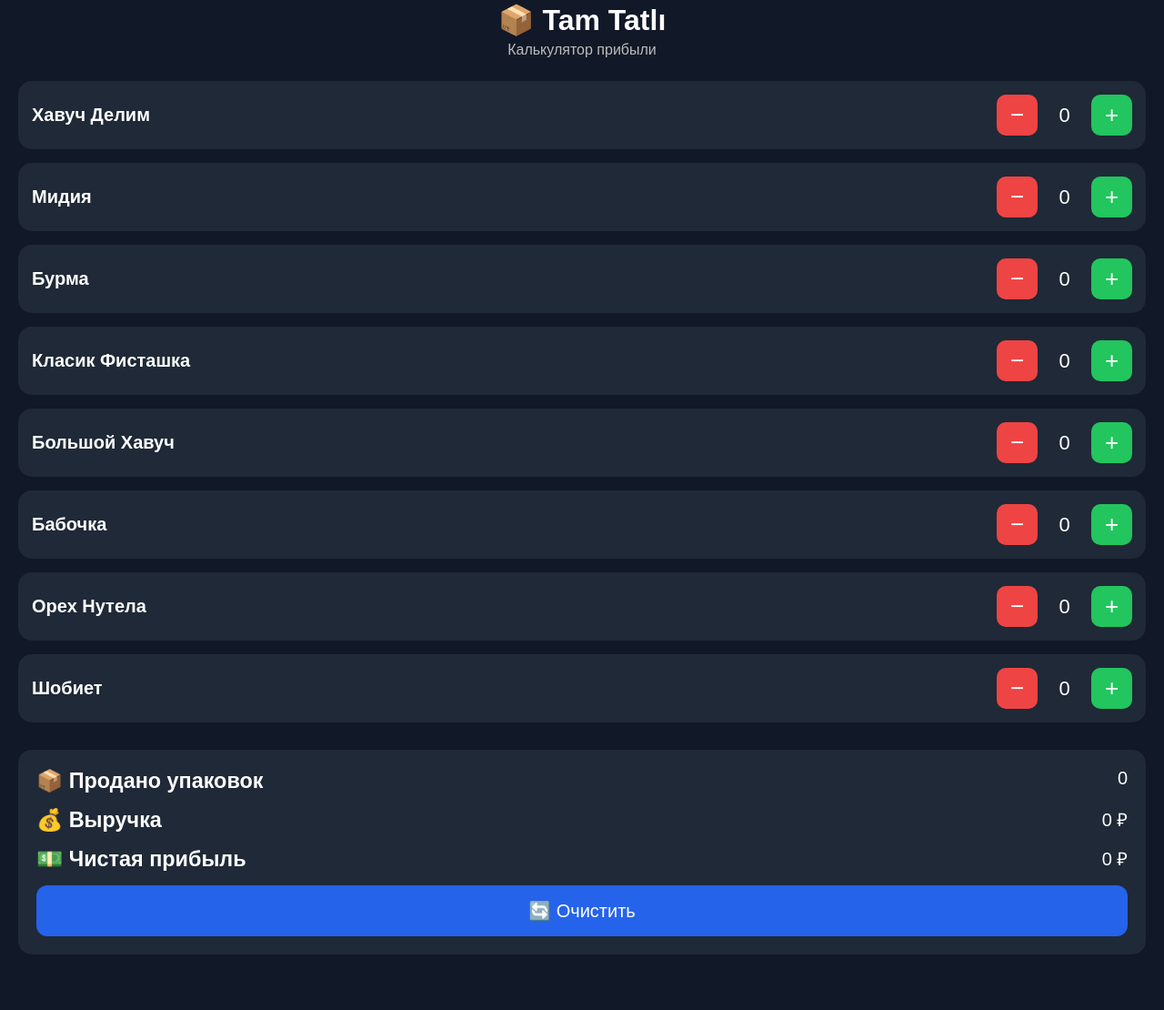
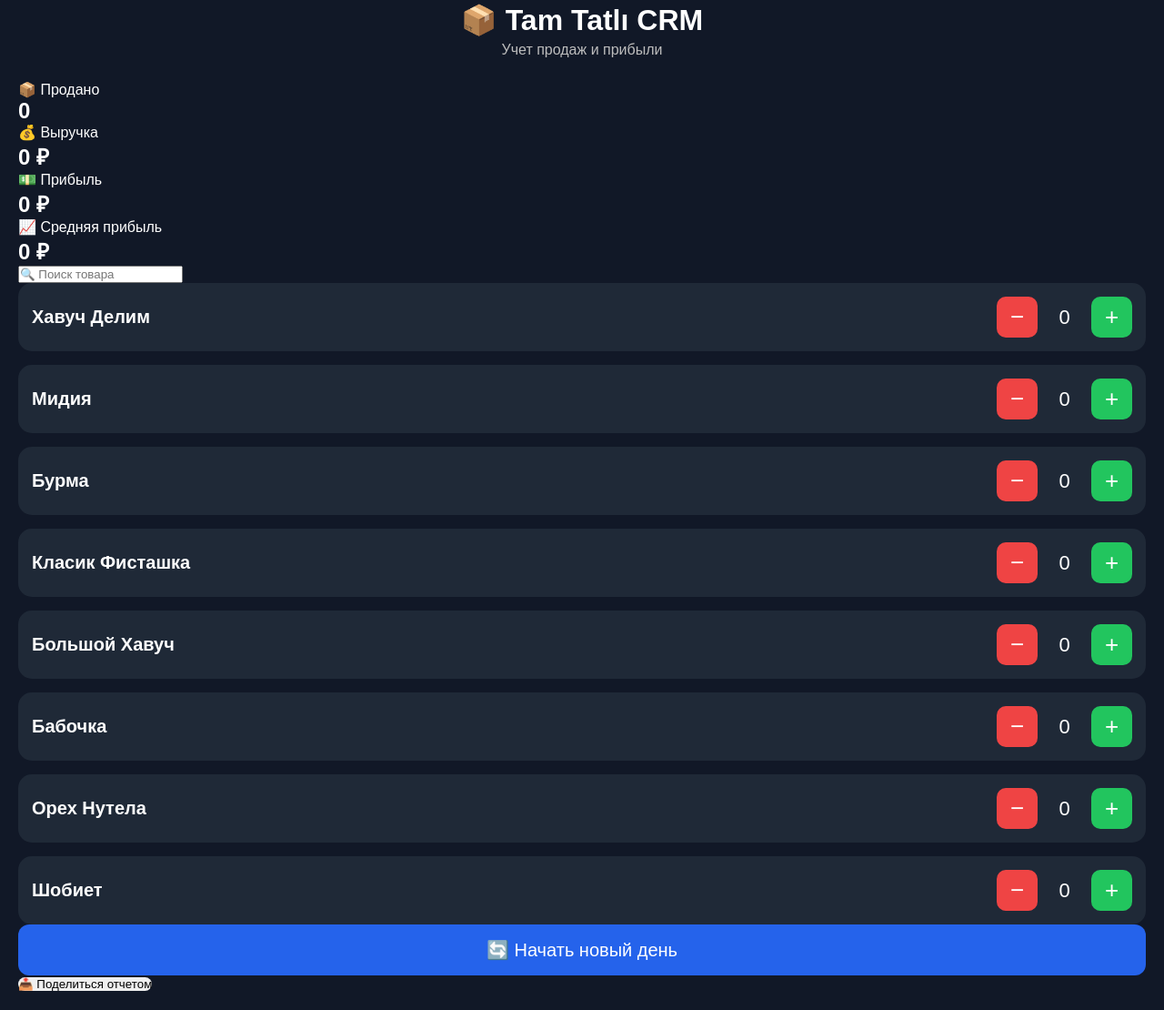
Before and after one commit to zyama77/tam-tatli-, a plain HTML site: page index.html in a window 1280 px wide. Shown: the part 17-1127 px from the top of the page at 91% size. Before the commit the page ends 1086 px from the top, so only its background shows below. Drawn offline with Linux system fonts and the light colour scheme.

Commit message:
Update index.html for Tam Tatlı CRM

```diff
--- a/index.html
+++ b/index.html
@@ -1,58 +1,91 @@
-
 <!DOCTYPE html>
 <html lang="ru">
 <head>
-  <meta charset="UTF-8">
-  <meta name="viewport" content="width=device-width, initial-scale=1.0">
-  <title>Tam Tatlı</title>
+    <meta charset="UTF-8">
+    <meta name="viewport" content="width=device-width, initial-scale=1.0">
+    <title>Tam Tatlı CRM</title>
 
-  <link rel="manifest" href="manifest.json">
-  <link rel="stylesheet" href="style.css">
+    <link rel="manifest" href="manifest.json">
+    <link rel="stylesheet" href="style.css">
 
-  <meta name="theme-color" content="#111827">
+    <meta name="theme-color" content="#111827">
 </head>
 
 <body>
 
 <header class="header">
-  <h1>📦 Tam Tatlı</h1>
-  <p>Калькулятор прибыли</p>
+
+    <h1>📦 Tam Tatlı CRM</h1>
+
+    <p>Учет продаж и прибыли</p>
+
 </header>
 
+<section class="dashboard">
+
+    <div class="card">
+        <span>📦 Продано</span>
+        <h2 id="packs">0</h2>
+    </div>
+
+    <div class="card">
+        <span>💰 Выручка</span>
+        <h2 id="revenue">0 ₽</h2>
+    </div>
+
+    <div class="card">
+        <span>💵 Прибыль</span>
+        <h2 id="profit">0 ₽</h2>
+    </div>
+
+    <div class="card">
+        <span>📈 Средняя прибыль</span>
+        <h2 id="average">0 ₽</h2>
+    </div>
+
+</section>
+
+<section class="search">
+
+    <input
+        type="text"
+        id="search"
+        placeholder="🔍 Поиск товара">
+
+</section>
+
 <main id="products">
-  <!-- Здесь позже автоматически появятся товары -->
+
 </main>
 
-<footer class="footer">
+<footer>
 
-  <div class="info">
-    <h3>📦 Продано упаковок</h3>
-    <span id="packs">0</span>
-  </div>
+<button id="reset">
 
-  <div class="info">
-    <h3>💰 Выручка</h3>
-    <span id="revenue">0 ₽</span>
-  </div>
+🔄 Начать новый день
 
-  <div class="info">
-    <h3>💵 Чистая прибыль</h3>
-    <span id="profit">0 ₽</span>
-  </div>
+</button>
 
-  <button id="reset">
-    🔄 Очистить
-  </button>
+<button id="share">
+
+📤 Поделиться отчетом
+
+</button>
 
 </footer>
 
 <script src="app.js"></script>
+
 <script>
-if ("serviceWorker" in navigator) {
-  window.addEventListener("load", () => {
-    navigator.serviceWorker.register("./service-worker.js");
-  });
+
+if ("serviceWorker" in navigator){
+
+navigator.serviceWorker.register("./service-worker.js")
+
 }
+
 </script>
+
 </body>
+
 </html>
```
